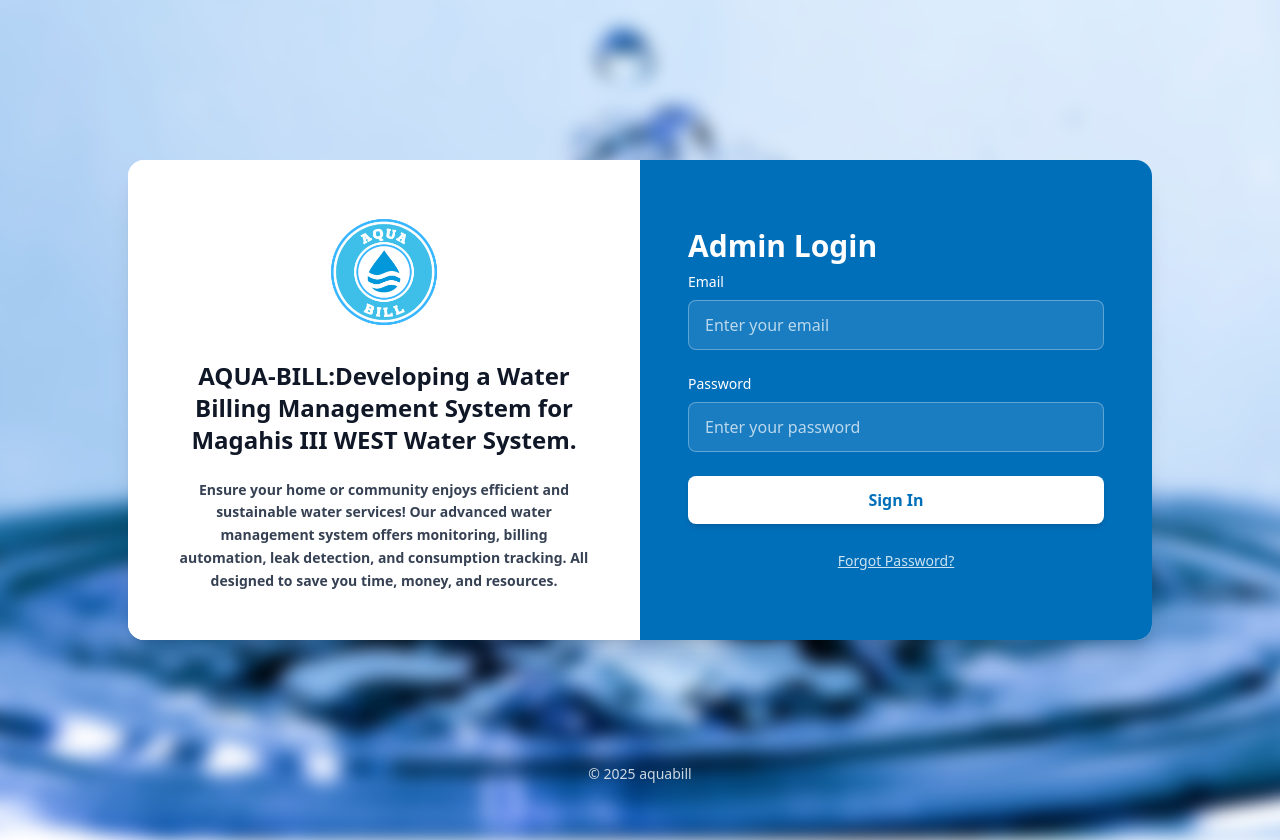
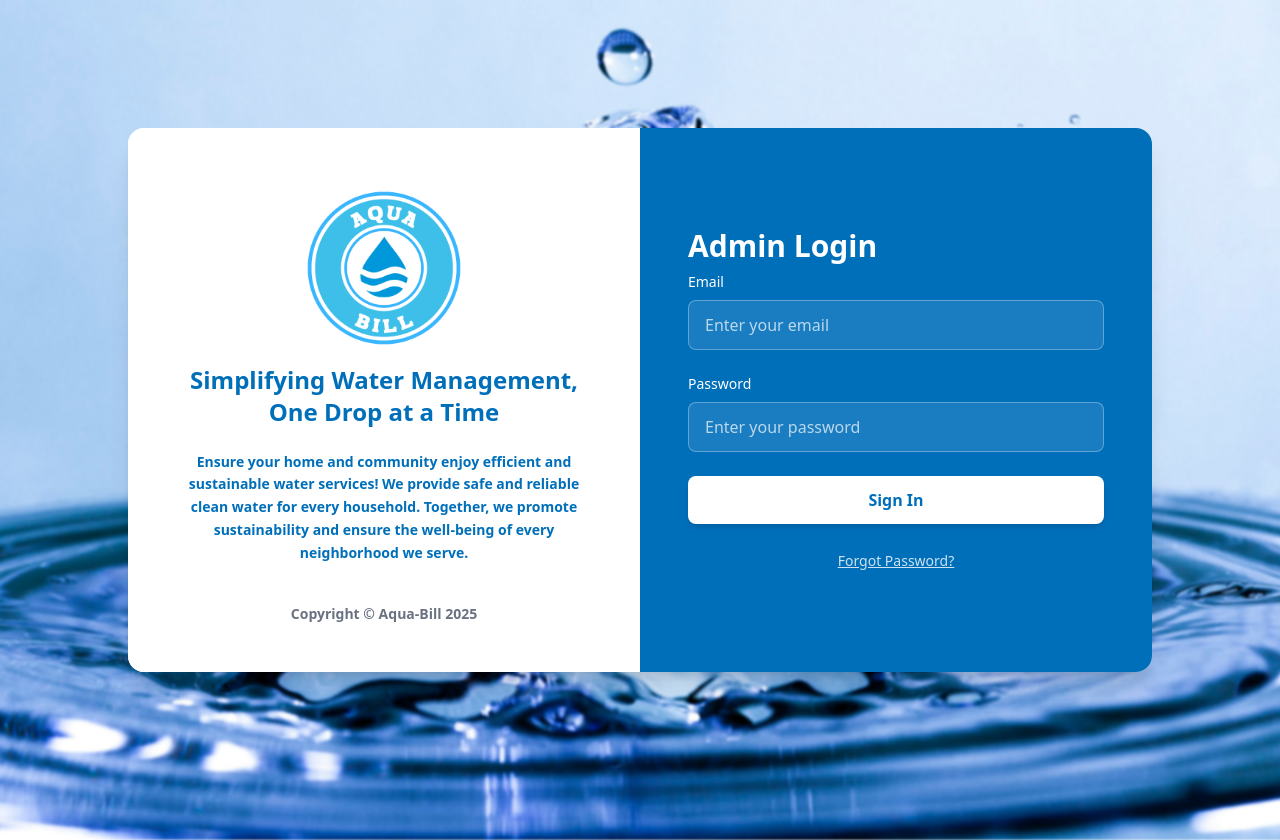
Before and after one commit to Sowishi/Aquabill-Web, a React (Vite) app: page /login in a window 1280 px wide. Shown: the top 840 px of the page. Built offline with nearby package versions, Linux system fonts and the light colour scheme.

Commit message:
Done copy paste

```diff
--- a/src/pages/Login.jsx
+++ b/src/pages/Login.jsx
@@ -44,7 +44,7 @@ function Login() {
           backgroundSize: 'cover',
           backgroundPosition: 'center',
           backgroundRepeat: 'no-repeat',
-          filter: 'blur(8px)',
+          filter: 'blur(1px)',
           transform: 'scale(1.1)'
         }}
       />
@@ -56,12 +56,15 @@ function Login() {
             <img
               src={aquabillLogo}
               alt="AquaBill Logo"
-              className="h-32 w-auto mx-auto mb-6"
+              className="h-46 w-auto mx-auto mb-1"
             />
             <p className="text-gray-700 text-sm leading-relaxed max-w-md mx-auto font-bold">
-              <span className="font-bold text-2xl text-gray-900">AQUA-BILL:Developing a Water Billing Management System for Magahis III WEST Water System. </span>
+              <span className="font-bold text-2xl text-[#006fba]">Simplifying Water Management, One Drop at a Time</span>
               <br /><br />
-              Ensure your home or community enjoys efficient and sustainable water services! Our advanced water management system offers monitoring, billing automation, leak detection, and consumption tracking. All designed to save you time, money, and resources.
+              <span className="text-[#006fba]">Ensure your home and community enjoy efficient and sustainable water services! We provide safe and reliable clean water for every household. Together, we promote sustainability and ensure the well-being of every neighborhood we serve.</span>
+              <div className="mt-10 text-center text-gray-500 text-sm">
+                <span>Copyright © Aqua-Bill 2025</span>
+              </div>
             </p>
           </div>
         </div>
@@ -115,7 +118,6 @@ function Login() {
               />
             </div>
 
-
             <button
               type="submit"
               disabled={loading}
@@ -135,11 +137,6 @@ function Login() {
           </form>
         </div>
       </div>
-
-      {/* Copyright */}
-      <div className="absolute bottom-4 left-0 right-0 text-center text-white/80 text-sm z-10">
-        © 2025 aquabill
-      </div>
     </div>
   )
 }
```
